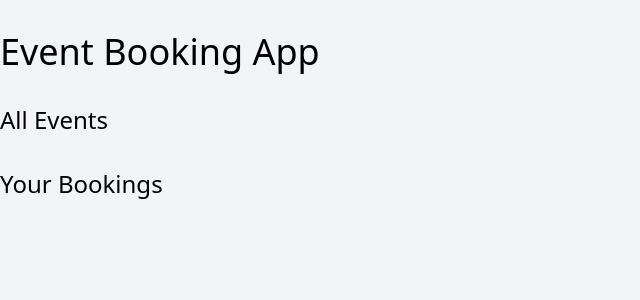
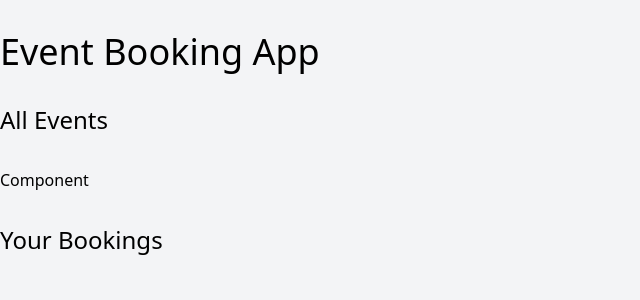
Before and after one commit to richiea1y/event-booking, a Vue app: page / in a window 1280 px wide. Shown: the top 300 px of the page, without its empty margins (0-640 px from the left). Built offline with nearby package versions, Linux system fonts and the light colour scheme.

Commit message:
feat(event-card): import component into parent component

```diff
--- a/src/App.vue
+++ b/src/App.vue
@@ -1,7 +1,12 @@
 <template>
   <main class="container mx-auto my-8 space-y-8">
     <h1 class="text-4xl font-medium">Event Booking App</h1>
-    <h1 class="text-2xl font-medium">All Events</h1>
-    <h1 class="text-2xl font-medium">Your Bookings</h1>
+    <h2 class="text-2xl font-medium">All Events</h2>
+    <EventCard />
+    <h2 class="text-2xl font-medium">Your Bookings</h2>
   </main>
 </template>
+
+<script setup>
+import EventCard from '@/components/EventCard.vue'
+</script>
--- a/src/components/EventCard.vue
+++ b/src/components/EventCard.vue
@@ -0,0 +1,3 @@
+<template>
+  <div>Component</div>
+</template>
```
